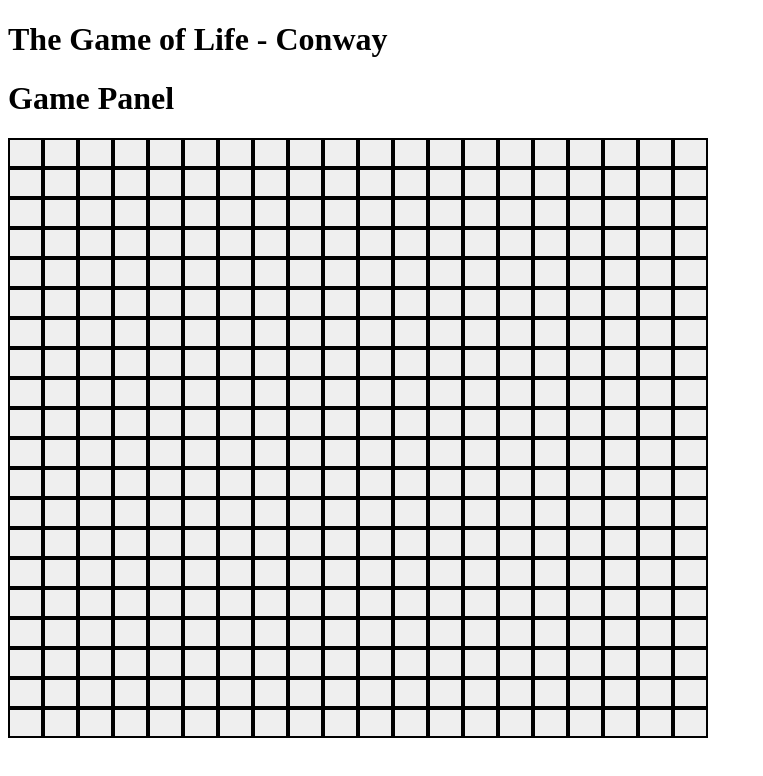
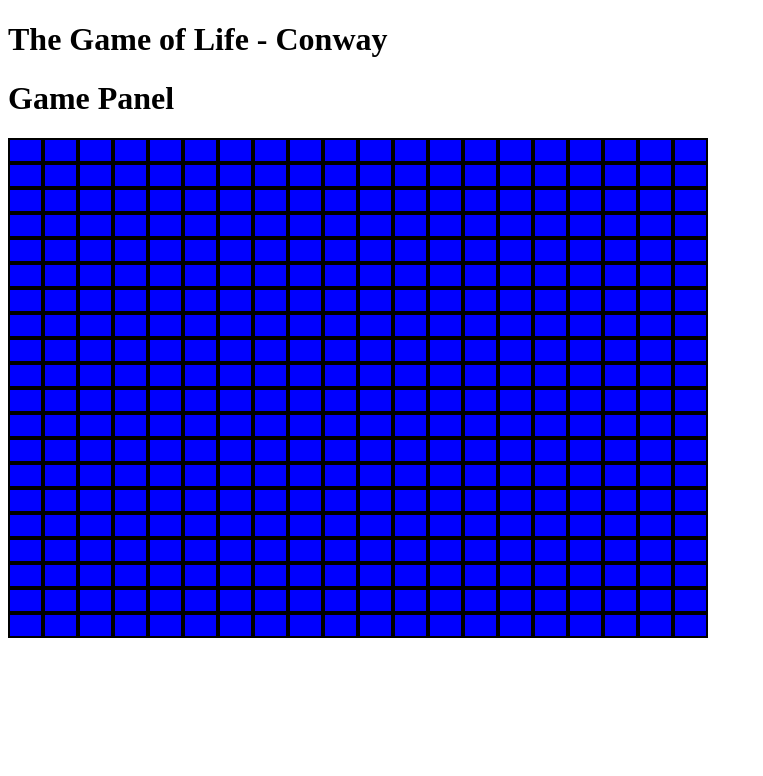
Before and after one commit to Heckiz/gameOfLife-Conway, a React (Vite) app: page / in a window 1280 px wide. Shown: the top 776 px of the page, without its empty margins (0-763 px from the left). Built offline with nearby package versions, Linux system fonts and the light colour scheme.

Commit message:
create reducers to draw cell grid  and change life status of a cell

```diff
--- a/src/app/gameSlice.js
+++ b/src/app/gameSlice.js
@@ -4,7 +4,7 @@ import { createSlice } from '@reduxjs/toolkit'
 export const gameSlice = createSlice({
   name: 'game',
   initialState: {
-    gameConfig:{
+    gameConfig: {
       rows: 20,
       cols: 20
     },
@@ -15,11 +15,28 @@ export const gameSlice = createSlice({
     // doesn't actually mutate the gistate because it uses the Immer library,
     // which detects changes to a "draft state" and produces a brand new
     // immutable state based off those changes
+    newCellGrid: (state, action) => {
 
+      const { rows, cols } = action.payload
+      const grid = [];
+      for (let i = 0; i < rows; i++) {
+        grid.push(Array.from(Array(cols), () => false));
+      }
+
+      state.cellGrid = grid
+    },
+    handleLifeCell: (state, action) => {
+      const { row, col } = action.payload
+
+      let newGrid = state.cellGrid;
+      newGrid[row][col] = !state.cellGrid[row][col];
+
+      state.cellGrid = newGrid;
+    }
   }
 })
 
 // Action creators are generated for each case reducer function
-export const { } = gameSlice.actions
+export const { newCellGrid, handleLifeCell } = gameSlice.actions
 
 export default gameSlice.reducer
--- a/src/components/CellGrid/Cell.jsx
+++ b/src/components/CellGrid/Cell.jsx
@@ -1,7 +1,27 @@
 import React from 'react'
+import { handleLifeCell } from '../../app/gameSlice'
 
-export default function Cell() {
+
+
+export default function Cell({ dispatch, colIndex, rowIndex, life }) {
+
+    const handleCell = (row, col) => {
+        const position = { row, col }
+        dispatch(handleLifeCell(position));
+    }
+
     return (
-        <button style={{ height:'30px', border:'2px solid black'}}/>
+        <button
+            style={styleCell(life)}
+            onClick={() => handleCell(rowIndex, colIndex)}
+        />
     )
 }
+
+const styleCell = (life) => {
+    return {
+        height: '25px',
+        border: '2px solid black',
+        background: life ? 'red' : 'blue'
+    }
+}
--- a/src/components/CellGrid/CellGrid.jsx
+++ b/src/components/CellGrid/CellGrid.jsx
@@ -1,35 +1,35 @@
-import React, { useState } from 'react'
+import React, { useEffect } from 'react'
 import Cell from './Cell';
-import { useSelector } from 'react-redux'
+import { newCellGrid } from "../../app/gameSlice";
+import { useSelector, useDispatch } from 'react-redux'
 
-function newEmptyGrid(gameConfig) {
-    const grid = [];
-    for (let i = 0; i < gameConfig.rows; i++) {
-        grid.push(Array.from(Array(gameConfig.cols), () => false));
-    }
-
-    return grid;
-};
 export default function CellGrid() {
 
 
-    const { gameConfig } = useSelector(state => state.gameData);
+    const { gameConfig, cellGrid } = useSelector(state => state.gameData);
 
-    const [grid, setGrid] = useState(newEmptyGrid(gameConfig));
-    console.log(grid)
+    const dispatch = useDispatch();
+    useEffect(() => {
+        dispatch(newCellGrid(gameConfig));
+    }, [])
 
     return (
         <div style={{
             display: "grid",
-          gridTemplateColumns: `repeat(${gameConfig.cols}, 35px)`
+            gridTemplateColumns: `repeat(${gameConfig.cols}, 35px)`
         }}>
             {
-               grid.map((rows, rowIndex) => rows.map((cols, colIndex) => (
-                   <Cell
-                   key={`${rowIndex,colIndex}`}
+                cellGrid.map((rows, rowIndex) => rows.map((cols, colIndex) => (
 
-                   />
-               )))
+                    <Cell
+                        key={`${rowIndex, colIndex}`}
+                        rowIndex={rowIndex}
+                        colIndex={colIndex}
+                        life={cols}
+                        dispatch={dispatch}
+                    />
+
+                )))
             }
         </div>
     )
```
